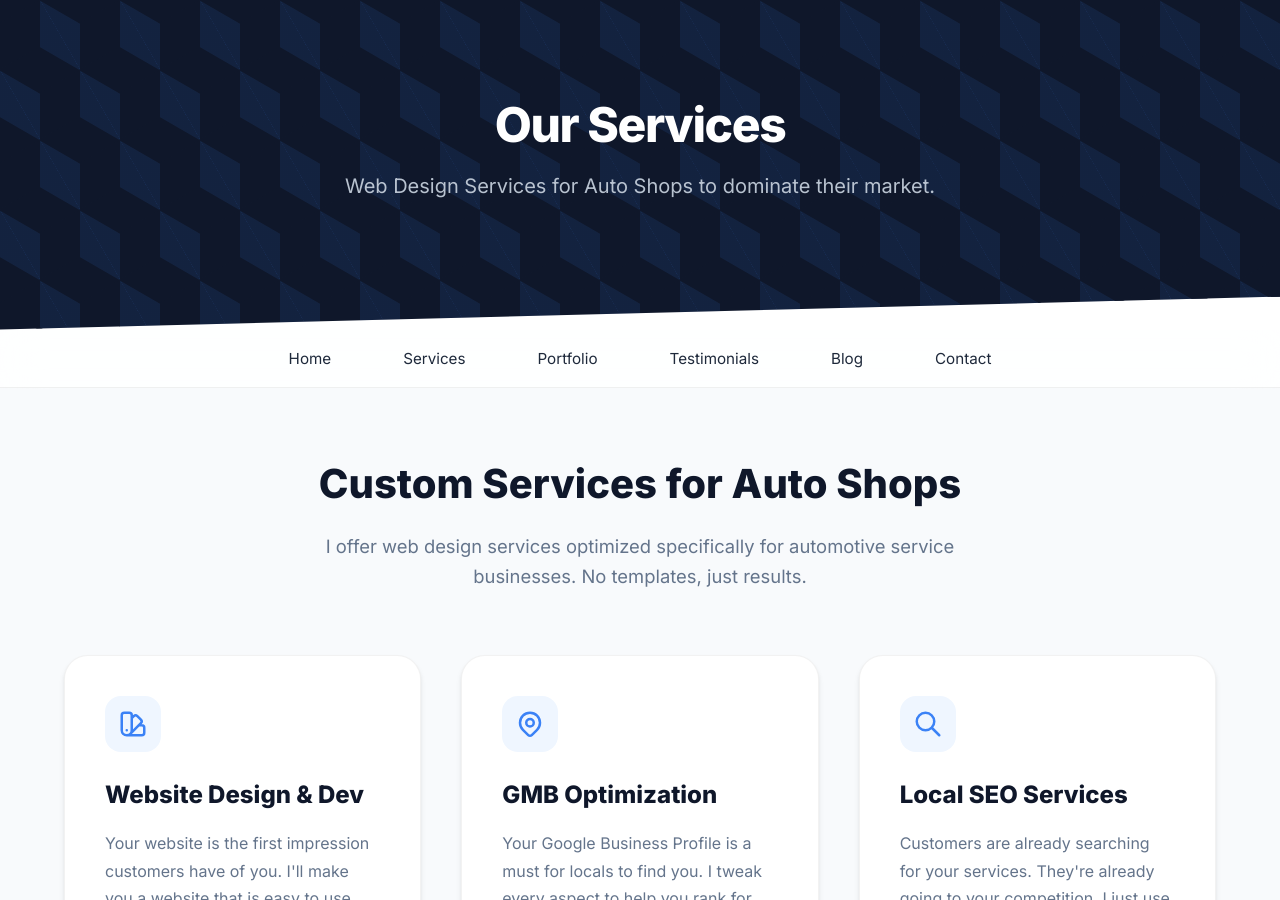
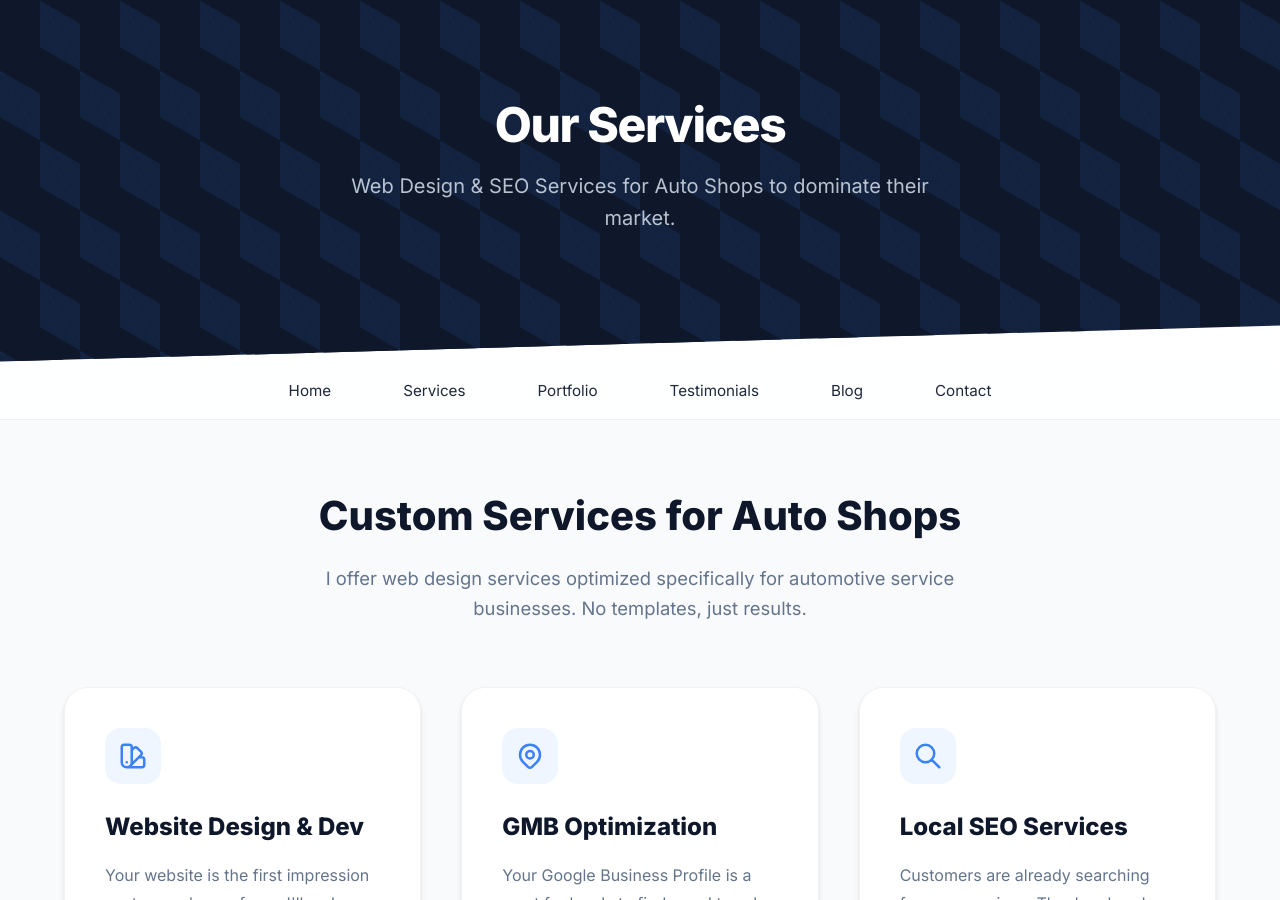
Before and after one commit to JamesBrownR/MeetingSurge, a Jekyll site: the page built from services/index.html, in a window 1280 px wide and 900 px high. Built offline with Jekyll 4.4.1, drawn with Linux system fonts in a browser that asks for light colours.

Commit message:
Update index.html

```diff
--- a/services/index.html
+++ b/services/index.html
@@ -147,7 +147,7 @@ description: Professional web design services for auto repair shops... custom we
 
   <div style="background-color: #ffffff;">
 <header>
-    <h1 class="hero-sub-text">Web Design Services for Auto Shops to dominate their market.</h1>
+    <h1 class="hero-sub-text">Web Design & SEO Services for Auto Shops to dominate their market.</h1>
   <p class="hero-big-text">Our Services</p>
 </header>
 
```
